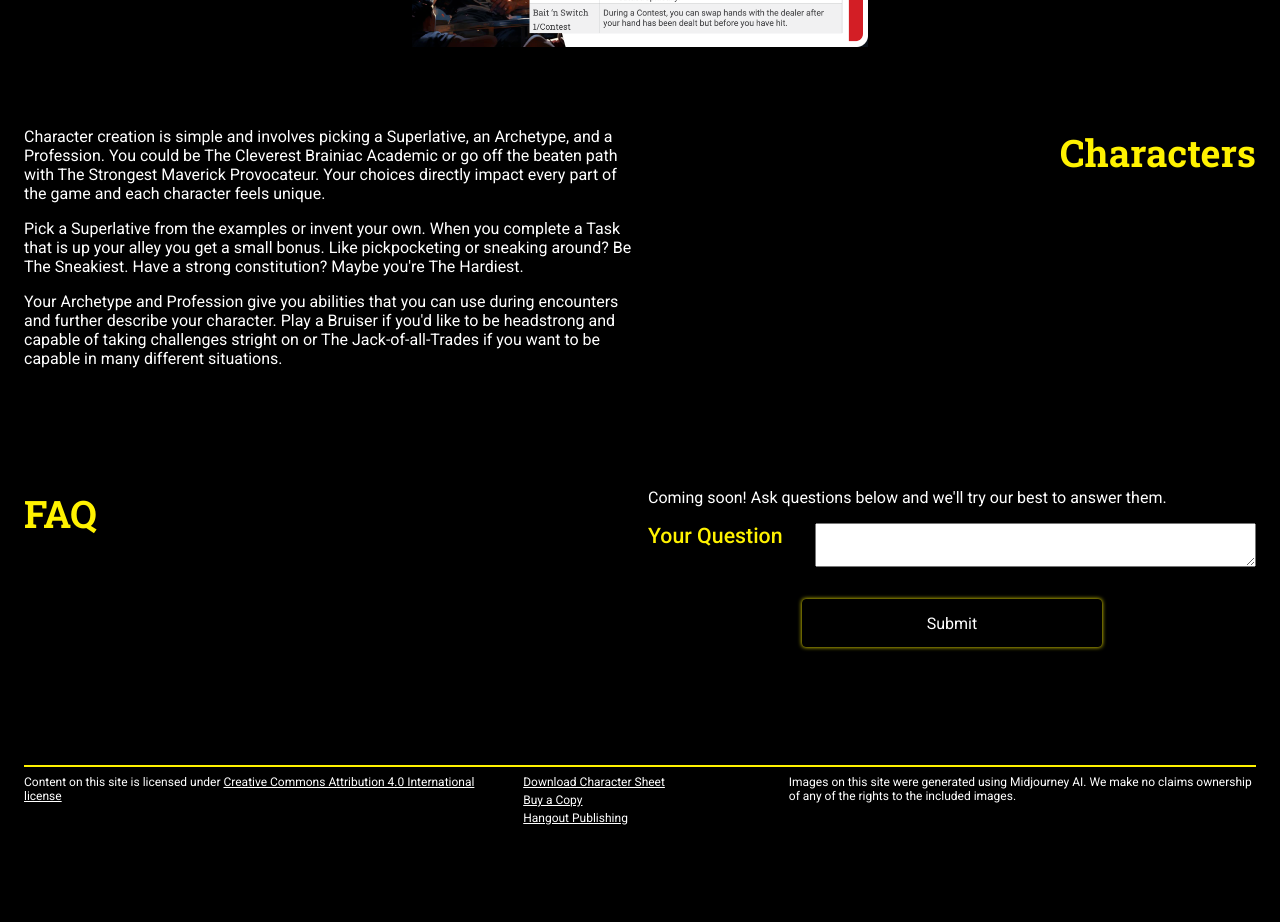
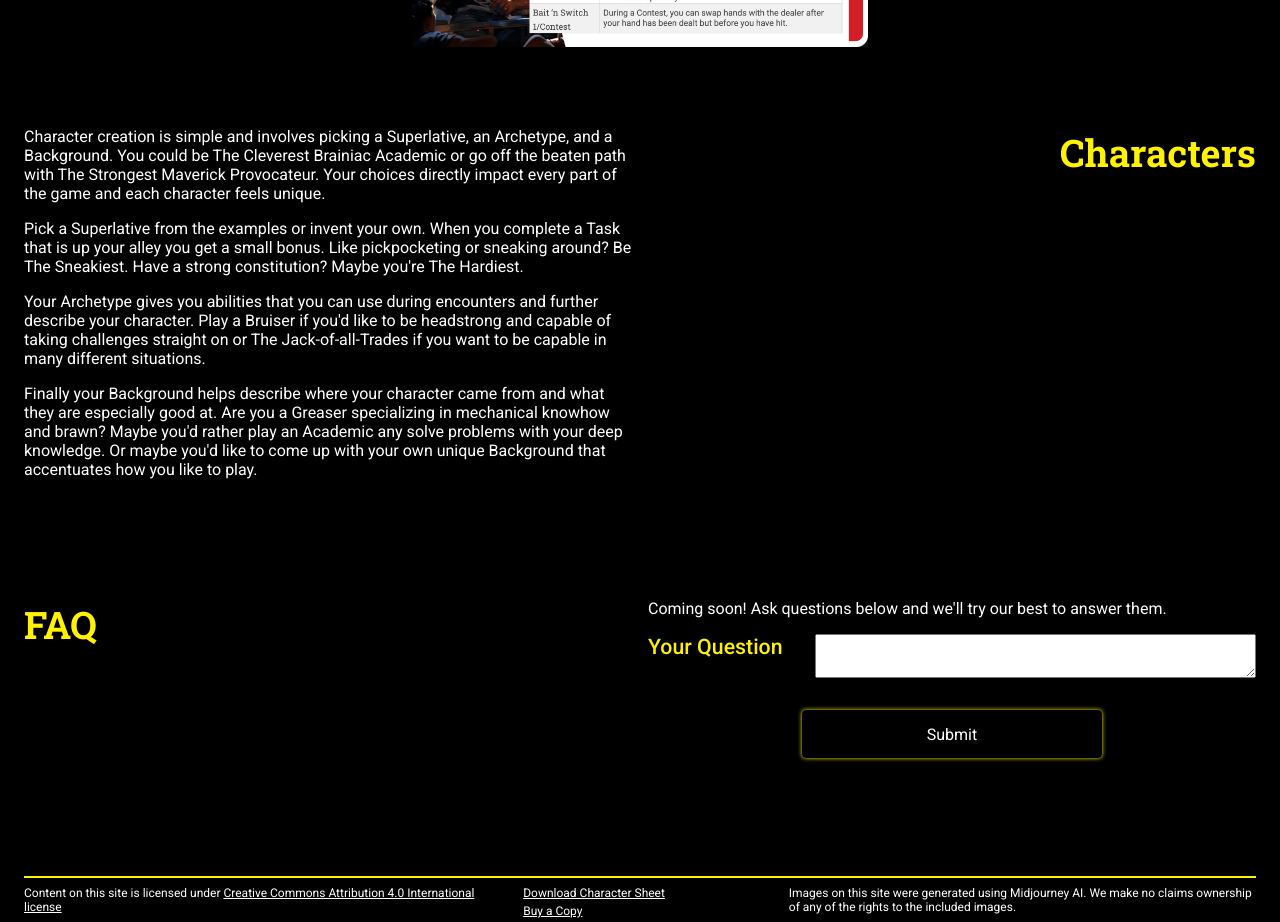
Before and after one commit to trescenzi/hangout.pub, a SvelteKit app: page /warp21 in a window 1280 px wide. Shown: the part 2560-3482 px from the top of the page. Before the commit the page ends 3393 px from the top, so only its background shows below. Built offline with nearby package versions, Linux system fonts and the light colour scheme.

Commit message:
update language and add backgrounds

```diff
--- a/src/routes/warp21/+page.svelte
+++ b/src/routes/warp21/+page.svelte
@@ -44,7 +44,7 @@ The experiment however was more successful than could have dreamed of; the colon
 <section>
   <h3>Contests</h3>
   <p>
-    When you come across a challenge that is going to take some time to surmount, if you get into a tussle that might be prolonged, or if that robot needs a particularly complex fix you're going to have to win a Contest. At their heart Contests are just Blackjack played out over multiple rounds. But add in some Archetype abilities plus the knowledge of your Profession and things get more interesting. The winner of the Contest, be it the Dealer or the players involved, gets to describe the outcome.
+    When you come across a challenge that is going to take some time to surmount, if you get into a tussle that might be prolonged, or if that robot needs a particularly complex fix you're going to have to win a Contest. At their heart Contests are just Blackjack played out over multiple rounds. But add in some Archetype abilities plus the knowledge of your Background and things get more interesting. The winner of the Contest, be it the Dealer or the players involved, gets to describe the outcome.
   </p>
 </section>
 <section>
@@ -57,13 +57,16 @@ The experiment however was more successful than could have dreamed of; the colon
 </h2>
 <section class="col1">
   <p>
-    Character creation is simple and involves picking a Superlative, an Archetype, and a Profession. You could be The Cleverest Brainiac Academic or go off the beaten path with The Strongest Maverick Provocateur. Your choices directly impact every part of the game and each character feels unique.
+    Character creation is simple and involves picking a Superlative, an Archetype, and a Background. You could be The Cleverest Brainiac Academic or go off the beaten path with The Strongest Maverick Provocateur. Your choices directly impact every part of the game and each character feels unique.
   </p>
   <p>
     Pick a Superlative from the examples or invent your own. When you complete a Task that is up your alley you get a small bonus. Like pickpocketing or sneaking around? Be The Sneakiest. Have a strong constitution? Maybe you're The Hardiest.
   </p>
   <p>
-    Your Archetype and Profession give you abilities that you can use during encounters and further describe your character. Play a Bruiser if you'd like to be headstrong and capable of taking challenges stright on or The Jack-of-all-Trades if you want to be capable in many different situations.
+    Your Archetype gives you abilities that you can use during encounters and further describe your character. Play a Bruiser if you'd like to be headstrong and capable of taking challenges straight on or The Jack-of-all-Trades if you want to be capable in many different situations.
+  </p>
+  <p>
+    Finally your Background helps describe where your character came from and what they are especially good at. Are you a Greaser specializing in mechanical knowhow and brawn? Maybe you'd rather play an Academic any solve problems with your deep knowledge. Or maybe you'd like to come up with your own unique Background that accentuates how you like to play.
   </p>
 </section>
 <h2 id="faq">
```
